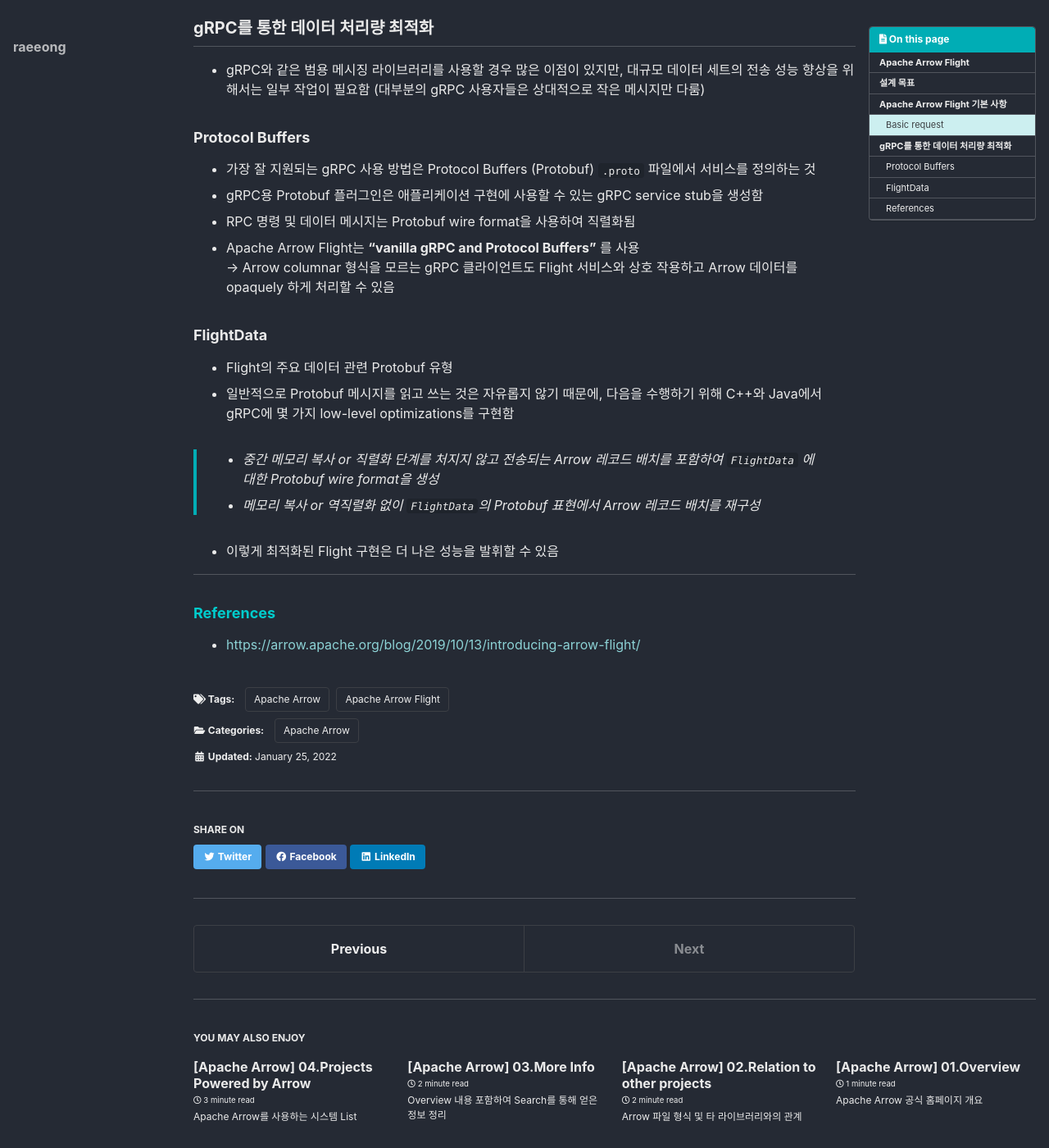
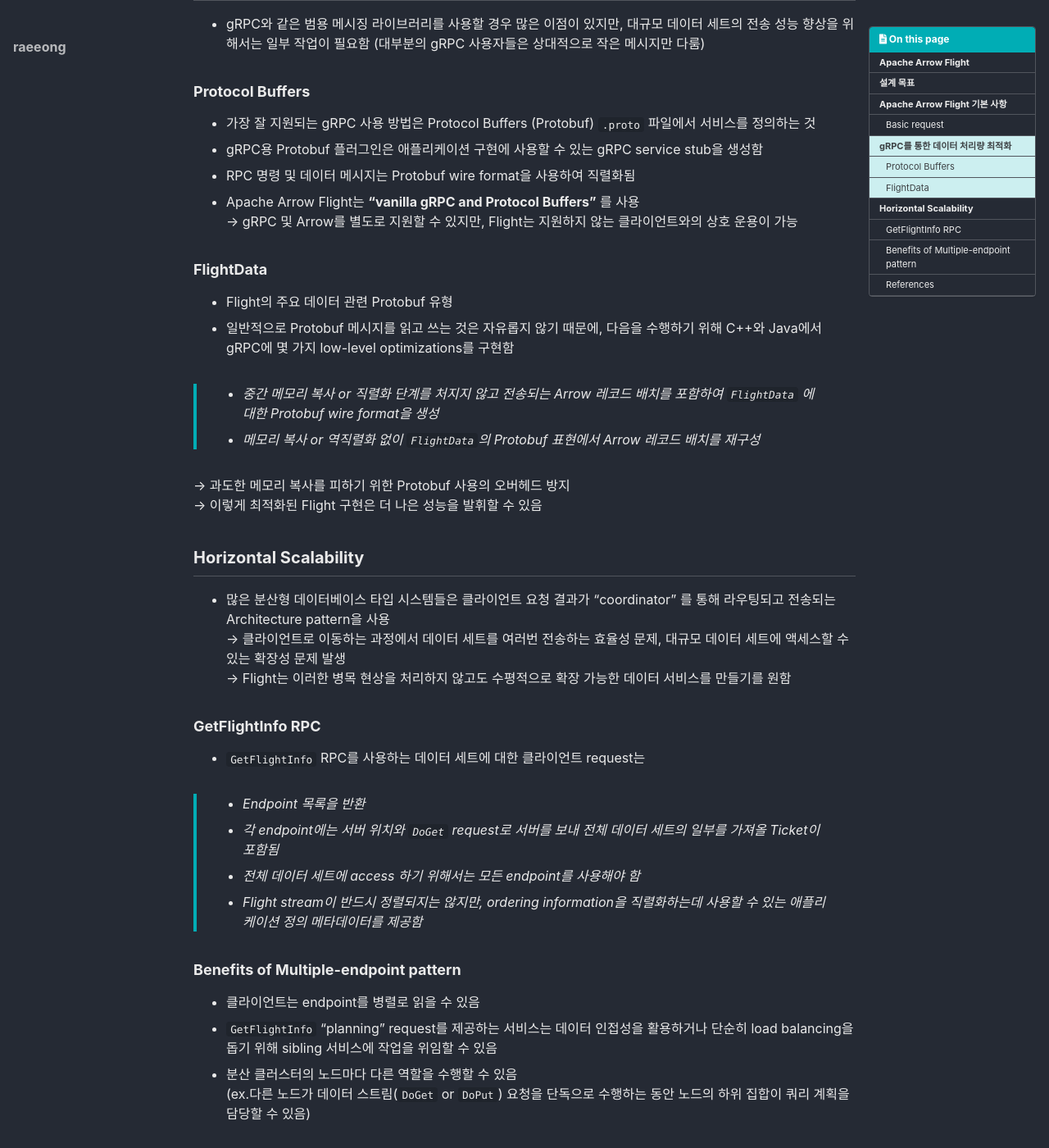
Before and after one commit to friedegg818/friedegg818.github.io, a Jekyll site: the page built from _posts/2022-01-25-ArrowFlight.md, in a window 1280 px wide and 1400 px high, scrolled down 1584 px. Shown: the whole window at 82% size. Built offline with Jekyll 4.4.1, drawn with Linux system fonts in a browser that asks for light colours; cached includes are drawn as plain includes; some web fonts are replaced; some of the changed text lies outside the part shown.

Commit message:
220126 update

```diff
--- a/_posts/2022-01-25-ArrowFlight.md
+++ b/_posts/2022-01-25-ArrowFlight.md
@@ -18,16 +18,12 @@ last_modified_At: 2022-01-25
 ---
 
 ## Apache Arrow Flight
-- 빠른 데이터 전송을 위한 새로운 범용 클라이언트-서버 프레임워크
-- gRPC를 통한 Arrow columnar format의 최적화된 전송에 중점을 둠
-  (gRPC와의 통합에 중점을 두긴 하지만, gRPC 전용은 아님)
+- Arrow 데이터를 기반으로 하는 고성능 데이터 서비스를 위한 새로운 범용 클라이언트-서버 프레임워크
+- gRPC 및 IPC 형식을 기반으로 구축되어 gRPC를 통한 Arrow columnar format의 최적화된 전송에 중점을 둠 (※ gRPC와의 통합에 중점을 두긴 하지만, gRPC 전용은 아님)
 - 다른 데이터 전송 프레임워크와의 가장 큰 차별점 → **Parallel transfer (병렬 전송)**
 
 > - 데이터를 Server cluster 로/로부터 (to/from) 동시에 스트리밍 가능
 >    → 증가하고 있는 클라이언트 기반 서비스를 제공할 수 있는 확장 가능한 데이터 서비스를 보다 쉽게 만들 수 있음
-
-- 0.15.0 Apache Arrow Release 부터 사용 가능
-
 
 
 ## 설계 목표
@@ -64,7 +60,7 @@ last_modified_At: 2022-01-25
 - gRPC용 Protobuf 플러그인은 애플리케이션 구현에 사용할 수 있는 gRPC service stub을 생성함
 - RPC 명령 및 데이터 메시지는 Protobuf wire format을 사용하여 직렬화됨
 - Apache Arrow Flight는 **"vanilla gRPC and Protocol Buffers"** 를 사용
-  → Arrow columnar 형식을 모르는 gRPC 클라이언트도 Flight 서비스와 상호 작용하고 Arrow 데이터를 opaquely 하게 처리할 수 있음
+  → gRPC 및 Arrow를 별도로 지원할 수 있지만, Flight는 지원하지 않는 클라이언트와의 상호 운용이 가능
 
 ### FlightData
 - Flight의 주요 데이터 관련 Protobuf 유형
@@ -73,9 +69,30 @@ last_modified_At: 2022-01-25
 > - 중간 메모리 복사 or 직렬화 단계를 처지지 않고 전송되는 Arrow 레코드 배치를 포함하여 `FlightData` 에 대한 Protobuf wire format을 생성
 >- 메모리 복사 or 역직렬화 없이 `FlightData`의 Protobuf 표현에서 Arrow 레코드 배치를 재구성
 
-- 이렇게 최적화된 Flight 구현은 더 나은 성능을 발휘할 수 있음
+→ 과도한 메모리 복사를 피하기 위한 Protobuf 사용의 오버헤드 방지
+→  이렇게 최적화된 Flight 구현은 더 나은 성능을 발휘할 수 있음
 
 
+## Horizontal Scalability
+- 많은 분산형 데이터베이스 타입 시스템들은 클라이언트 요청 결과가 “coordinator” 를 통해 라우팅되고 전송되는 Architecture pattern을 사용
+  → 클라이언트로 이동하는 과정에서 데이터 세트를 여러번 전송하는 효율성 문제, 대규모 데이터 세트에 액세스할 수 있는 확장성 문제 발생
+  → Flight는 이러한 병목 현상을 처리하지 않고도 수평적으로 확장 가능한 데이터 서비스를 만들기를 원함
+
+### GetFlightInfo RPC
+- `GetFlightInfo` RPC를 사용하는 데이터 세트에 대한 클라이언트 request는
+
+> - Endpoint 목록을 반환
+> - 각 endpoint에는 서버 위치와 `DoGet` request로 서버를 보내 전체 데이터 세트의 일부를 가져올 Ticket이 포함됨
+> - 전체 데이터 세트에 access 하기 위해서는 모든 endpoint를 사용해야 함
+> - Flight stream이 반드시 정렬되지는 않지만, ordering information을 직렬화하는데 사용할 수 있는 애플리케이션 정의 메타데이터를 제공함
+
+### Benefits of Multiple-endpoint pattern
+- 클라이언트는 endpoint를 병렬로 읽을 수 있음
+- `GetFlightInfo` "planning" request를 제공하는 서비스는 데이터 인접성을 활용하거나 단순히 load balancing을 돕기 위해 sibling 서비스에 작업을 위임할 수 있음
+- 분산 클러스터의 노드마다 다른 역할을 수행할 수 있음
+  (ex.다른 노드가 데이터 스트림(`DoGet` or `DoPut`) 요청을 단독으로 수행하는 동안 노드의 하위 집합이 쿼리 계획을 담당할 수 있음)
+> - 서비스 역할이 분할된 Multiple-node architecture Diagram
+> <p align="center"><img src="/assets/img/MultipleNodeArchitecture.png"></p>
 
 
 ***
```
Also changed, not shown: assets/img/MultipleNodeArchitecture.png (added).
